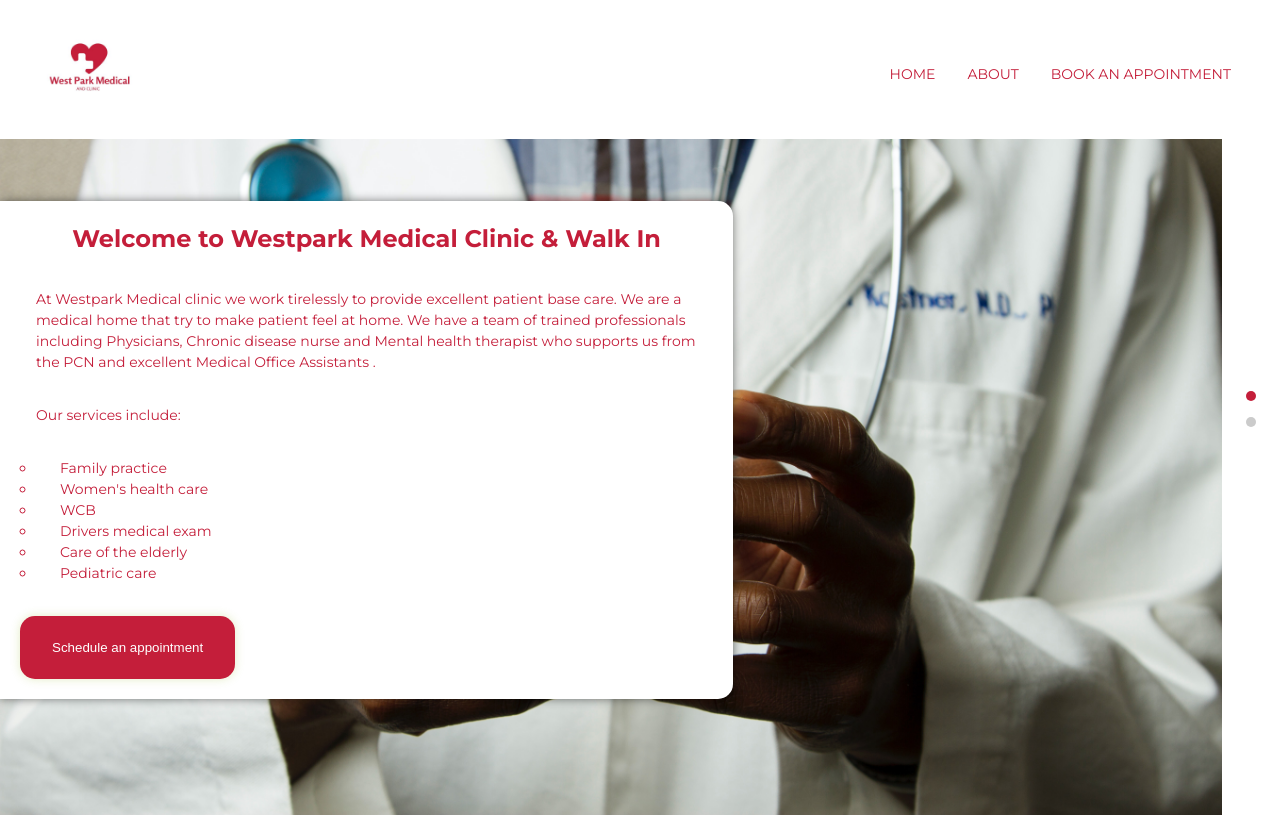
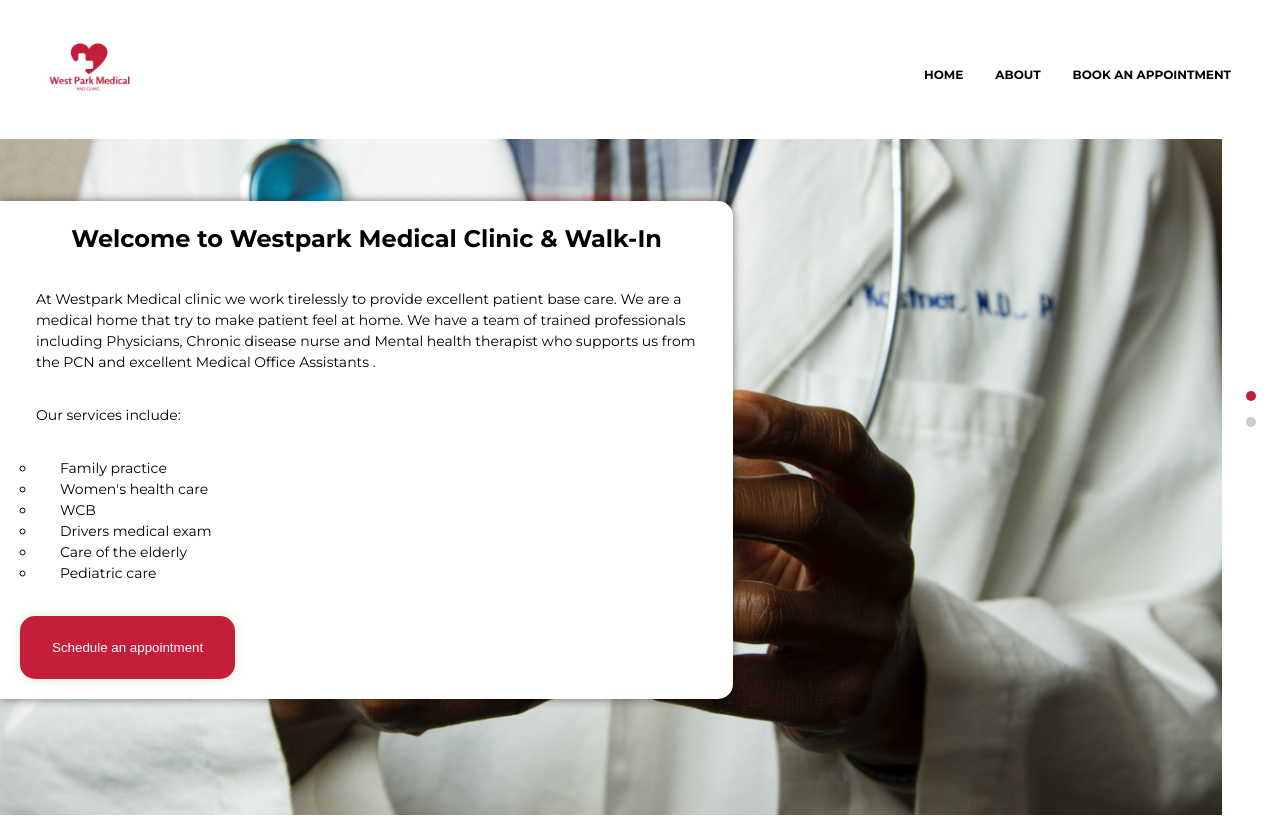
Before and after one commit to Dannathetechgirl/westpart, a React (Create React App) app: page / in a window 1280 px wide. Shown: the top 817 px of the page. Built offline with nearby package versions, Linux system fonts and the light colour scheme.

Commit message:
chore: fix the text color

```diff
--- a/src/app.scss
+++ b/src/app.scss
@@ -76,6 +76,18 @@
   font-size: 0.8rem;
   text-align: left;
   color: #C41E3A;
+  line-height: 1.5;
+  font-family: 'montserrat';
+
+  @media screen and (min-width: 2000px) {
+    font-size: 1.75rem;
+  }
+}
+
+.p-text-word {
+  font-size: 0.8rem;
+  text-align: left;
+  color: black;
   line-height: 1.5;
   font-family: 'montserrat';
 
--- a/src/component/Navbar/navbar.jsx
+++ b/src/component/Navbar/navbar.jsx
@@ -20,12 +20,12 @@
             </div>
             <ul className='app__navbar-links'>
                 {['home', 'about',].map((item) => (
-                    <li className='app__flex p-text' key={`link-${item}`}>
+                    <li className='app__flex p-text-word' key={`link-${item}`}>
                         <div />
                         <a href={`#${item}`}>{item}</a>
                     </li>
                 ))}
-                <li className="app__flex p-text" key="link-ocean-app">
+                <li className="app__flex p-text-word" key="link-ocean-app">
                     <div />
                     <a href="https://ocean.cognisantmd.com/online-booking/8974d371-058b-4c4c-8074-ef154a40ef5f" target="_blank" rel="noopener noreferrer">Book an Appointment</a>
                 </li>
--- a/src/component/Navbar/navbar.scss
+++ b/src/component/Navbar/navbar.scss
@@ -44,8 +44,7 @@
     li {
         margin: 0 1rem;
         cursor: pointer;
-        font-size: 14px;
-        font-weight: 'bold';
+        font-size: 12px;
         flex-direction: column;
 
         div {
@@ -58,12 +57,13 @@
         }
 
         a {
-            color: var(--secondary-color);
+            color: var(--black-color);
             text-decoration: none;
             flex-direction: column;
 
             text-transform: uppercase;
-            font-weight: 500;
+            font-weight: 600;
+            font-family: 'montserrat';
 
             transition: all 0.3s ease-in-out;
 
--- a/src/container/Home/home.jsx
+++ b/src/container/Home/home.jsx
@@ -8,8 +8,8 @@
     return (
         <div className="app__section-container">
             <div className="app__section-cardbox">
-                <div className="app__section-card p-text">
-                    <h1 className="app__header">Welcome to Westpark Medical Clinic & Walk In</h1>
+                <div className="app__section-card p-text-word">
+                    <h1 className="app__header">Welcome to Westpark Medical Clinic & Walk-In</h1>
                     <p className="app__info">At Westpark Medical clinic we work tirelessly to provide  excellent patient base care. We are a medical home that try to make patient feel at home.
                         We have a team of  trained professionals including Physicians, Chronic disease nurse and Mental health therapist who supports us from the PCN and excellent Medical Office Assistants .</p>
                     <p className="app__info">Our services include: </p>
```
Also changed, not shown: src/container/Doctor/doctor.jsx (added).
